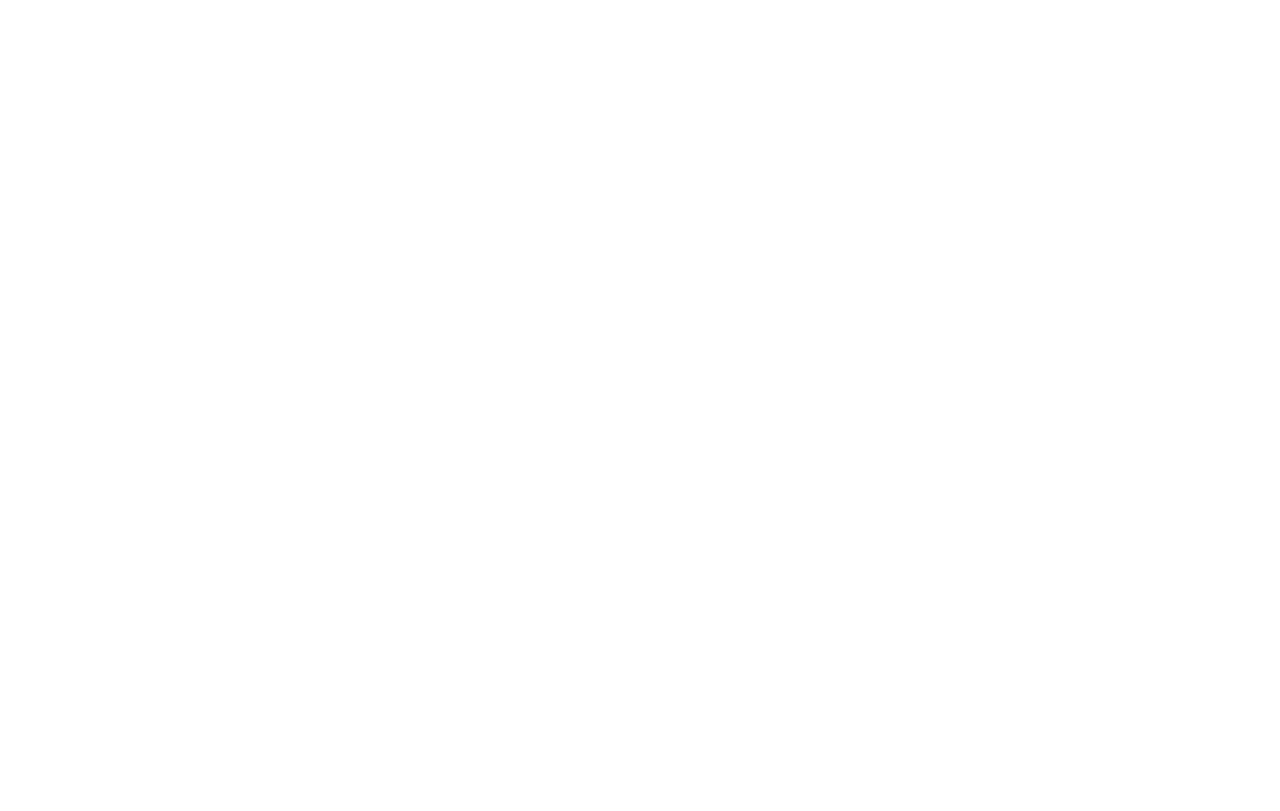
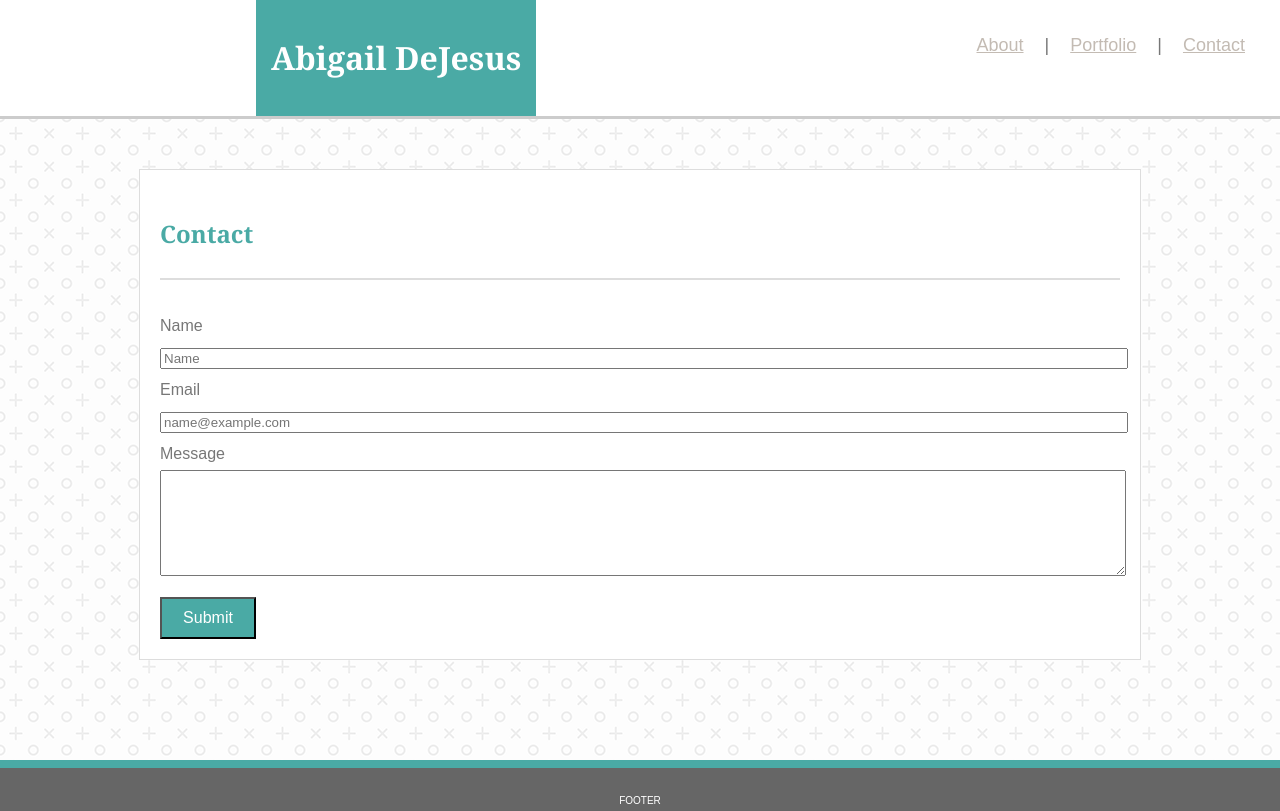
Before and after one commit to axaABIGAILi/Basic-Portfolio, a plain HTML site: page contact.html in a window 1280 px wide. Drawn offline with Linux system fonts and the light colour scheme.

Commit message:
added a form to contact.html, stylized form and buttons in style.css

```diff
--- a/assets/css/style.css
+++ b/assets/css/style.css
@@ -58,9 +58,20 @@ footer {
     font-size: 10px;
 }
 
+input {
+    width: 100%;
+}
+
+textarea {
+    width: 100%;
+    height: 100px;
+}
+
+/*
 .flexFooter {
     flex-shrink: 0;
 }
+*/
 
 .content {
     width: 960px;
@@ -82,6 +93,15 @@ footer {
     word-spacing: 1em;
 }
 
+.btnSubmit {
+    background-color: #4aaaa5;
+    color: #fff;
+    font-size: 16px;
+    padding: 10px;
+    width: 10%;
+    margin-top: 10px;
+}
+
 #nameHeading {
     background-color: #4aaaa5;
     text-align: center;
--- a/contact.html
+++ b/contact.html
@@ -0,0 +1,68 @@
+<!DOCTYPE html>
+<html>
+
+<head>
+
+    <title>Abigail DeJesus's Portfolio</title>
+
+    <!--<link rel="stylesheet" type="text/css" href="assets/css/reset.css">-->
+
+    <!--<link rel="stylesheet" type="text/css" href="assets/css/bootstrap.css">-->
+
+    <link rel="stylesheet" type="text/css" href="assets/css/style.css">
+
+</head>
+
+<body>
+
+        <header>
+            <div class="navigation"><nav>
+                <a href="index.html">About</a> | <a href="">Portfolio</a> | <a href="contact.html">Contact</a>
+            </nav></div>
+
+            <div id="nameHeading">
+                <h1>Abigail DeJesus</h1>
+            </div>
+        </header>
+
+        <div class="content">
+            <h2>Contact</h2>
+            <hr>
+
+            <form action="mailto:axa.abigail.i@gmail.com" method="post" enctype="text/plain">
+
+                    <div class="form-group">
+                        <label for="name">Name</label>
+                        <input type="text" class="form-control" placeholder="Name">
+                    </div>
+
+                    <div class="form-group">
+                      <label for="exampleFormControlInput1">Email</label><br>
+                      <input type="email" class="form-control" id="exampleFormControlInput1" placeholder="name@example.com">
+                    </div>
+
+                    <div class="form-group">
+                      <label for="exampleFormControlTextarea1">Message</label><br>
+                      <textarea class="form-control" id="exampleFormControlTextarea1" rows="3"></textarea>
+                    </div>
+
+                    <button type="submit" class="btnSubmit">Submit</button>
+            </form>
+
+
+
+
+
+
+        </div>
+
+
+
+
+        <footer class="flexFooter">
+                <br><br>
+                FOOTER
+        </footer>
+
+</body>
+</html>
```
Also changed, not shown: index.html (+1 -1 lines).
